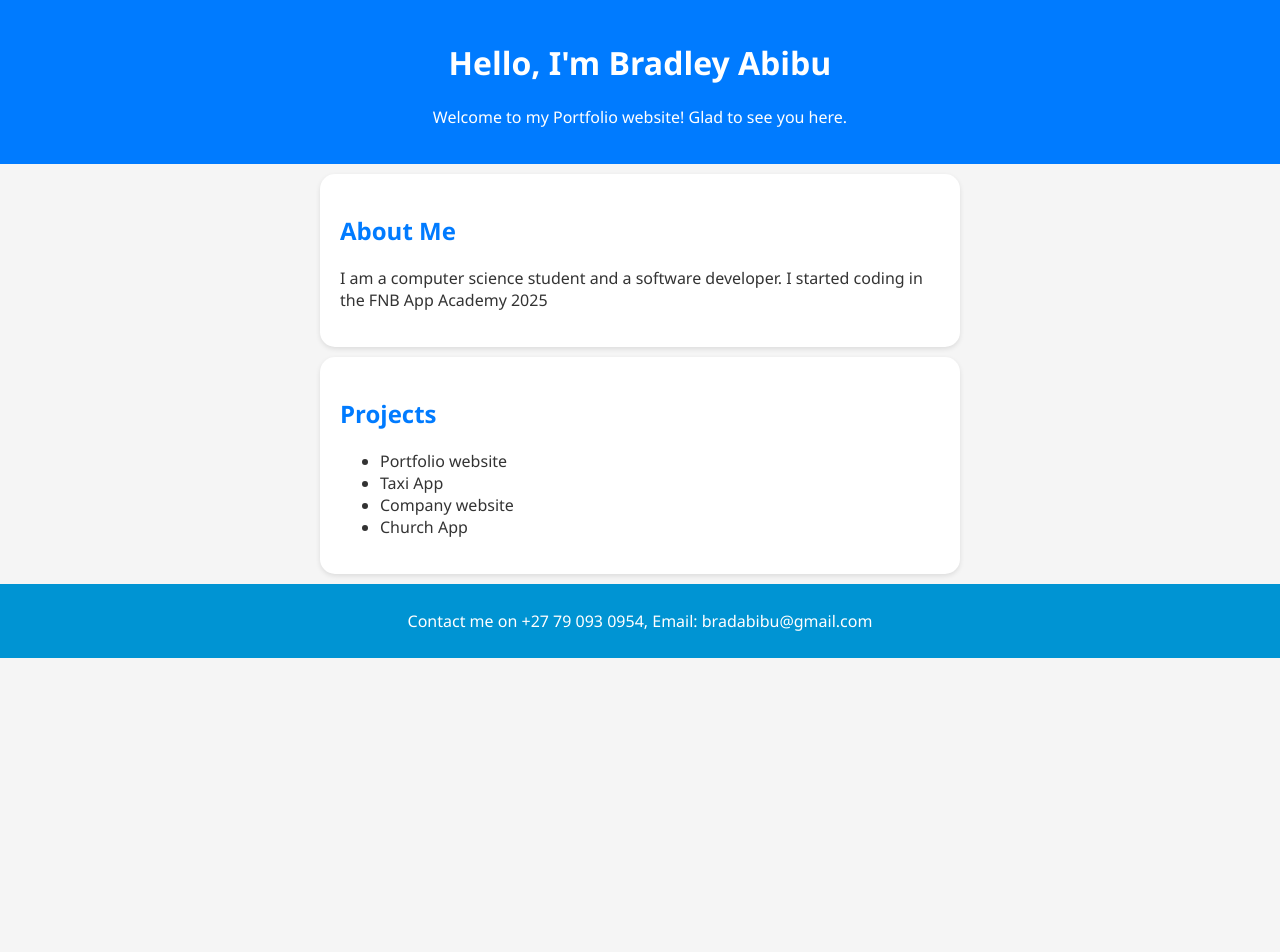
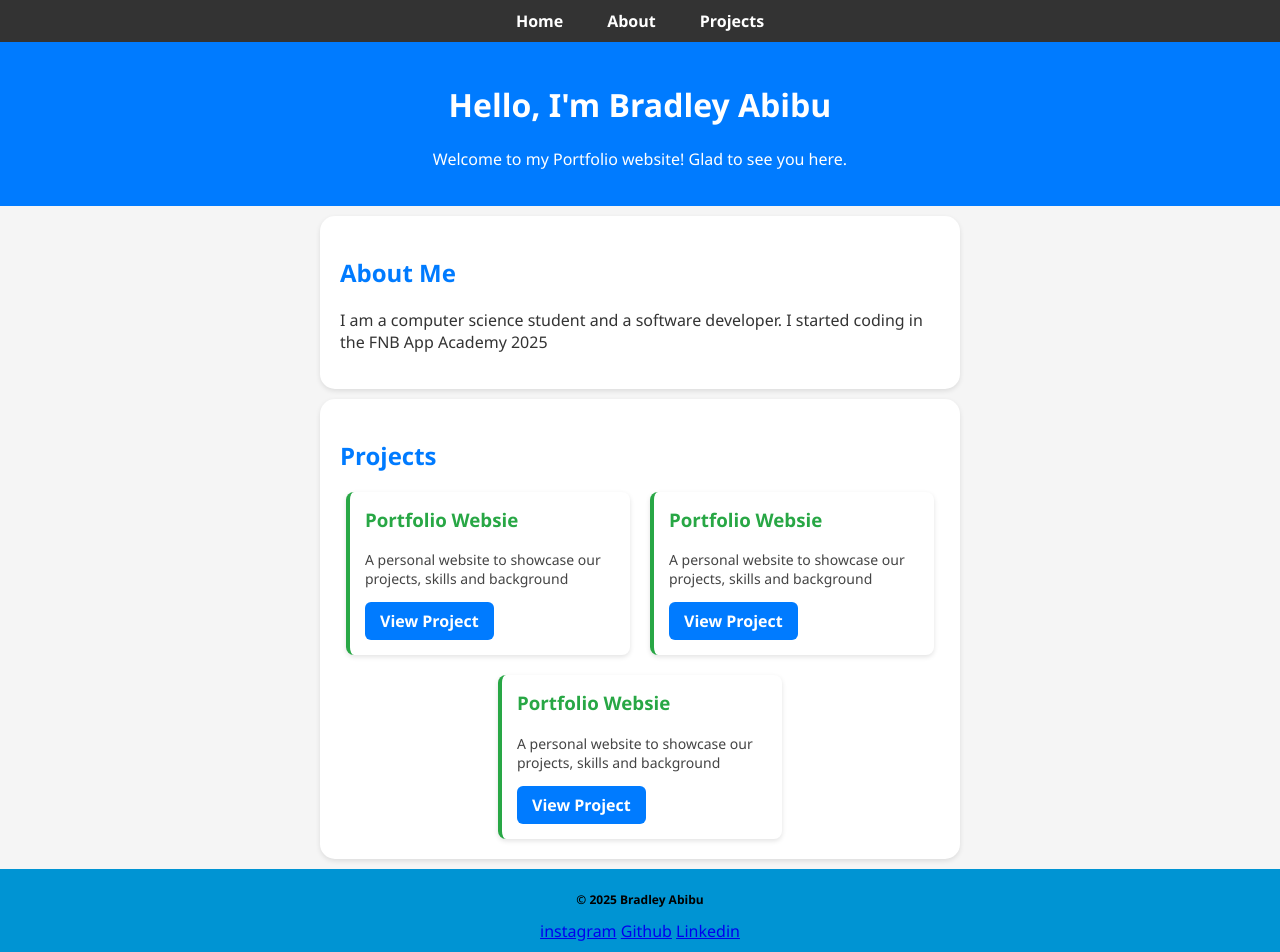
Before and after one commit to BradleyTech/Portfolio-website, a plain HTML site: page index.html in a window 1280 px wide. Before the commit the page ends 800 px from the top, so only its background shows below. Drawn offline with Linux system fonts and the light colour scheme.

Commit message:
Updated projects and added social links

```diff
--- a/index.html
+++ b/index.html
@@ -7,29 +7,65 @@
     <link rel="stylesheet" href="style.css">
 </head>
 <body>
-    <header>
+    <nav>
+       <ul class="navbar">
+            <li><a href="#">Home</a></li>
+            <li><a href="#about">About</a></li>
+            <li><a href="#projects">Projects</a></li>
+
+    </nav>
+
+    <header id="top">
         <h1>Hello, I'm Bradley Abibu</h1>
         <p>Welcome to my Portfolio website! Glad to see you here.</p>
     </header>
 
-    <section class="about">
+    <section class="about" id="about">
         <h2>About Me</h2>
         <p>I am a computer science student and a software developer.
             I started coding in the FNB App Academy 2025 </p>
     </section>
 
-    <section class="projects">
+    <section class="projects" id="projects">
         <h2>Projects</h2>
-            <ul>
-              <li>Portfolio website</li>
-              <li>Taxi App</li>
-              <li>Company website</li>
-              <li>Church App</li>
-            </ul>
+
+        <div class="project-list">
+            <div class="project-card">
+                <h3>Portfolio Websie</h3>
+                <p>A personal website to showcase our
+                    projects, skills and background</p>
+                    <a href="https://bradley-portfolio.netlify.app/" target="_blank">View Project</a>
+            </div>
+
+                <div class="project-card">
+                <h3>Portfolio Websie</h3>
+                <p>A personal website to showcase our
+                    projects, skills and background</p>
+                    <a href="https://bradley-portfolio.netlify.app/" target="_blank">View Project</a>
+            </div>
+
+                <div class="project-card">
+                <h3>Portfolio Websie</h3>
+                <p>A personal website to showcase our
+                    projects, skills and background</p>
+                    <a href="https://bradley-portfolio.netlify.app/" target="_blank">View Project</a>
+            </div>
+        </div>
     </section>
 
     <footer>
-        <p> Contact me on +27 79 093 0954, Email: bradabibu@gmail.com</p>
+       <p>© 2025 Bradley Abibu</p>
+       <div class="social-links">
+            <a href ="https://instagram.com/bradleyabibu/"
+            target="_blank">instagram</a>
+
+            <a href="https://github.com/BradleyTech/"
+            target="_blank">Github</a>
+
+            <a href="https://www.linkedin.com/in/bradley-abibu-950505281/"
+            target="_blank">Linkedin</a>
+
+            </div>
     </footer>
 </body>
 </html>
--- a/style.css
+++ b/style.css
@@ -33,6 +33,94 @@ footer{
     color: #FFFFFF;
 }
 
-.about {
-    padding: 20px;
+.social-links{
+    margin-top: 10px;
 }
+
+.social-links > a:hover {
+    text-decoration: none;
+    font-size: 30px;
+    color: black;
+}
+
+footer > p{
+    color: #000;
+    font-weight: bold;
+    font-size: 12px;
+}
+
+/* Project list*/
+.project-list {
+    display:flex;
+    flex-wrap: wrap;
+    justify-content: center;
+    gap: 20px;
+}
+
+.project-card{
+    background-color: white;
+    border-left: 4px solid #28a745;
+    padding: 15px;
+    border-radius: 8px;
+    width: 250px;
+    box-shadow: 0 2px 5px rgba(0,0,0,0.113);
+    transition: transform 0.2s;
+}
+
+.project-card:hover {
+    transform: translateY(-5px)
+}
+
+.project-card > h3 {
+    margin-top: 0;
+    color:#28a745;
+}
+
+.project-card > p {
+    font-size: 14px;
+    color: #444;
+}
+
+.project-card > a {
+    display: inline-block;
+    padding: 8px 15px;
+    background-color: #007bff ;
+    color: #fff;
+    border: none;
+    border-radius: 6px;
+    text-decoration: none;
+    font-weight: bold;
+    transition: background-color 0.2s ease;
+}
+
+.project-card> a:hover {
+    background-color: #007bff;
+}
+
+nav {
+    background-color: #333;
+    position: sticky;
+    top: 0;
+    z-index: 1000;
+}
+
+.navbar {
+    list-style: none;
+    display: flex;
+    justify-content: center;
+    padding: 10px 0;
+    margin: 0;
+    gap: 20px;
+}
+
+.navbar > li > a {
+    color: #FFFFFF;
+    text-decoration: none;
+    font-weight:bold;
+    padding: 6px 12px;
+    border-radius: background-color 0.2 ease;
+}
+
+.navbar > li > a:hover{
+    background-color: #007bff;
+}
```
